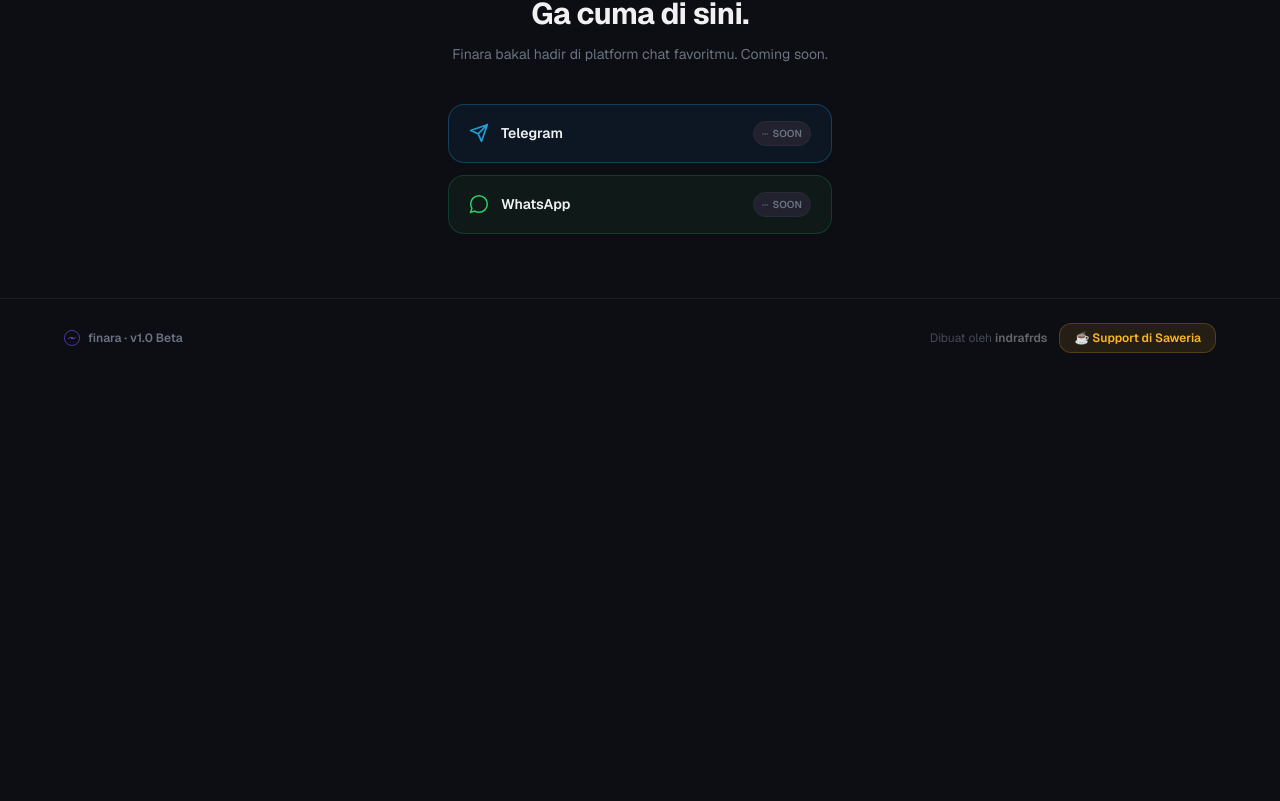
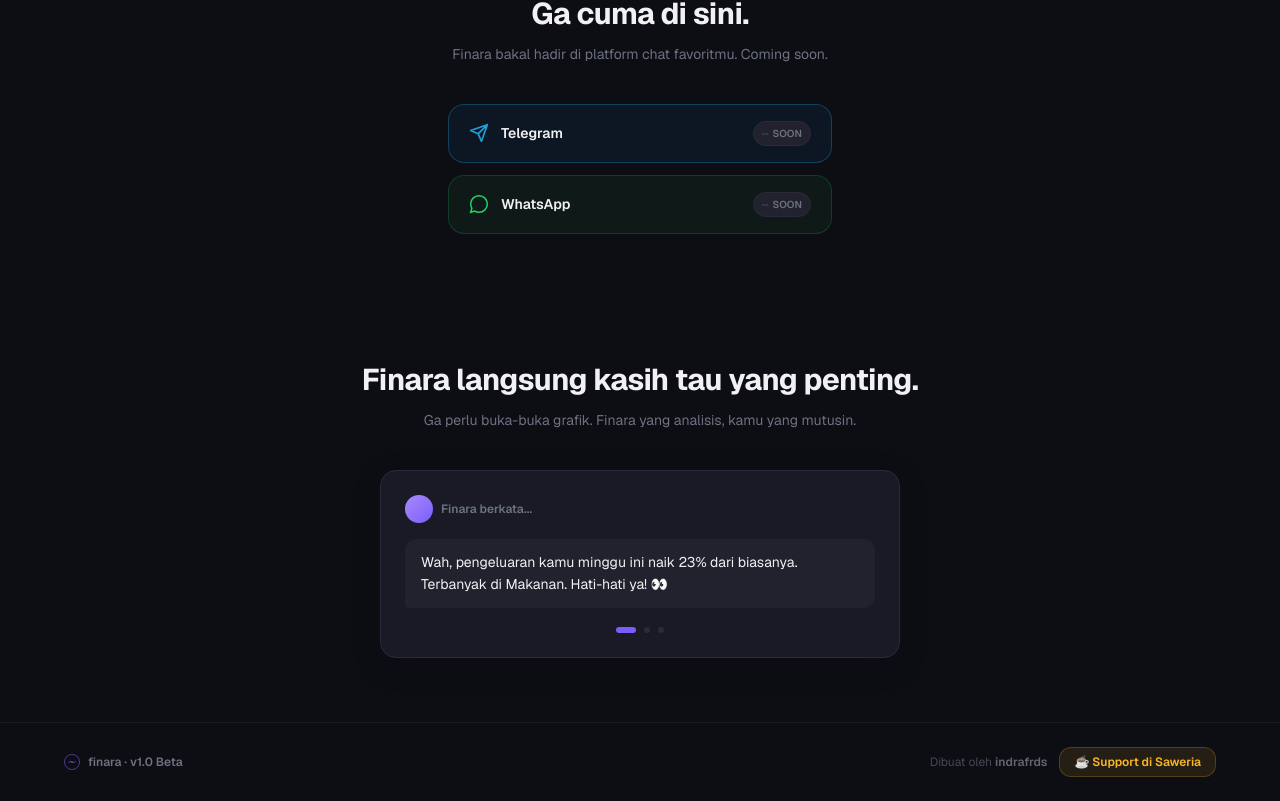
Before and after one commit to indraahmadfirdaus/finara-ai, a Next.js app: page / in a window 1280 px wide. Shown: the part 1040-1841 px from the top of the page. Before the commit the page ends 1417 px from the top, so only its background shows below. Built offline with nearby package versions, Linux system fonts and the light colour scheme.

Commit message:
feat: add InsightSection — rotating insight bubbles synced to MascotOrb state

```diff
--- a/src/app/page.tsx
+++ b/src/app/page.tsx
@@ -417,6 +417,139 @@
   );
 }
 
+
+const INSIGHTS: Array<{ text: string; mascot: MascotState }> = [
+  {
+    text: 'Wah, pengeluaran kamu minggu ini naik 23% dari biasanya. Terbanyak di Makanan. Hati-hati ya! 👀',
+    mascot: 'worried',
+  },
+  {
+    text: 'Goal Liburan Bali kamu udah 60%! Tinggal Rp 2 juta lagi. Semangat! 🎯',
+    mascot: 'excited',
+  },
+  {
+    text: 'Budget Transportasi masih aman, sisa 58%. Kamu lagi hemat nih! ✅',
+    mascot: 'happy',
+  },
+]
+
+function InsightSection({ onInsightChange }: { onInsightChange: (state: MascotState) => void }) {
+  const ref = useRef<HTMLDivElement>(null)
+  const inView = useInView(ref, { once: true, margin: '-60px' })
+  const [activeIdx, setActiveIdx] = useState(0)
+  const startedRef = useRef(false)
+
+  useEffect(() => {
+    if (!inView || startedRef.current) return
+    startedRef.current = true
+    onInsightChange(INSIGHTS[0].mascot)
+
+    const interval = setInterval(() => {
+      setActiveIdx((prev) => {
+        const next = (prev + 1) % INSIGHTS.length
+        onInsightChange(INSIGHTS[next].mascot)
+        return next
+      })
+    }, 3000)
+
+    return () => clearInterval(interval)
+  }, [inView, onInsightChange])
+
+  return (
+    <section
+      id="section-insight"
+      ref={ref}
+      className="relative z-10 px-5 sm:px-8 lg:px-16 py-16"
+    >
+      <div className="max-w-6xl mx-auto text-center">
+        <motion.div
+          initial={{ opacity: 0, y: 12 }}
+          animate={inView ? { opacity: 1, y: 0 } : {}}
+          transition={{ duration: 0.4 }}
+          className="mb-10"
+        >
+          <p
+            className="text-2xl sm:text-3xl font-bold mb-3"
+            style={{ color: 'var(--text-primary)', letterSpacing: '-0.02em' }}
+          >
+            Finara langsung kasih tau yang penting.
+          </p>
+          <p className="text-sm" style={{ color: 'var(--text-muted)' }}>
+            Ga perlu buka-buka grafik. Finara yang analisis, kamu yang mutusin.
+          </p>
+        </motion.div>
+
+        <div
+          className="mx-auto rounded-2xl p-6"
+          style={{
+            maxWidth: 520,
+            background: 'var(--bg-surface)',
+            border: '1px solid var(--border)',
+            boxShadow: '0 8px 32px rgba(0,0,0,0.12)',
+          }}
+        >
+          {/* Header: mini orb + label */}
+          <div className="flex items-center gap-2 mb-4">
+            <div
+              style={{
+                width: 28, height: 28, borderRadius: '50%',
+                background: 'linear-gradient(135deg,#A78BFA,#7C5CFC)',
+                flexShrink: 0,
+              }}
+            />
+            <span className="text-xs font-semibold" style={{ color: 'var(--text-muted)' }}>
+              Finara berkata...
+            </span>
+          </div>
+
+          {/* Bubble rotate */}
+          <div style={{ minHeight: 72 }}>
+            <AnimatePresence mode="wait">
+              <motion.div
+                key={activeIdx}
+                initial={{ opacity: 0, y: 16 }}
+                animate={{ opacity: 1, y: 0 }}
+                exit={{ opacity: 0, y: -12 }}
+                transition={{ type: 'spring', stiffness: 300, damping: 24 }}
+                className="text-sm leading-relaxed text-left px-4 py-3 rounded-xl"
+                style={{
+                  background: 'var(--bg-elevated)',
+                  color: 'var(--text-primary)',
+                  borderBottomLeftRadius: 4,
+                }}
+              >
+                {INSIGHTS[activeIdx].text}
+              </motion.div>
+            </AnimatePresence>
+          </div>
+
+          {/* Dot indicator */}
+          <div className="flex items-center justify-center gap-2 mt-4">
+            {INSIGHTS.map((_, i) => (
+              <button
+                key={i}
+                onClick={() => {
+                  setActiveIdx(i)
+                  onInsightChange(INSIGHTS[i].mascot)
+                }}
+                style={{
+                  width: i === activeIdx ? 20 : 6,
+                  height: 6,
+                  borderRadius: 3,
+                  background: i === activeIdx ? 'var(--accent)' : 'var(--border)',
+                  transition: 'width 0.3s ease, background 0.3s ease',
+                  border: 'none',
+                  cursor: 'pointer',
+                  padding: 0,
+                }}
+              />
+            ))}
+          </div>
+        </div>
+      </div>
+    </section>
+  )
+}
 
 function MiniOrb({ state }: { state: 'angry' | 'happy' }) {
   const isAngry = state === 'angry'
@@ -987,6 +1120,8 @@
 
       <PlatformSection />
 
+      <InsightSection onInsightChange={(s) => triggerMascot(s)} />
+
       {/* Footer */}
       <footer
         id="section-cta"
```
